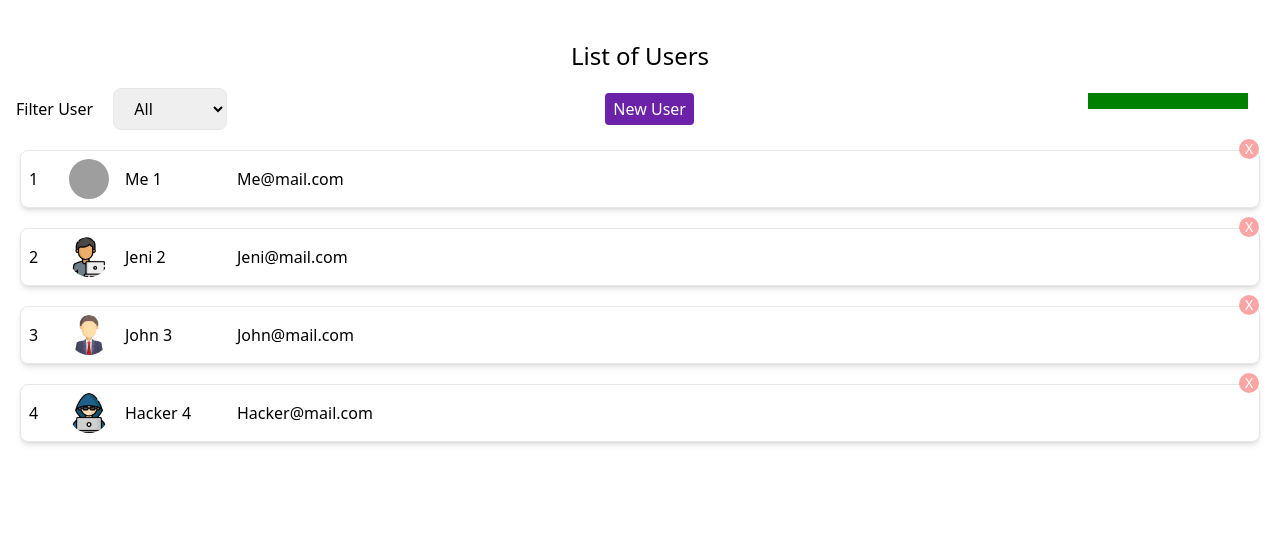
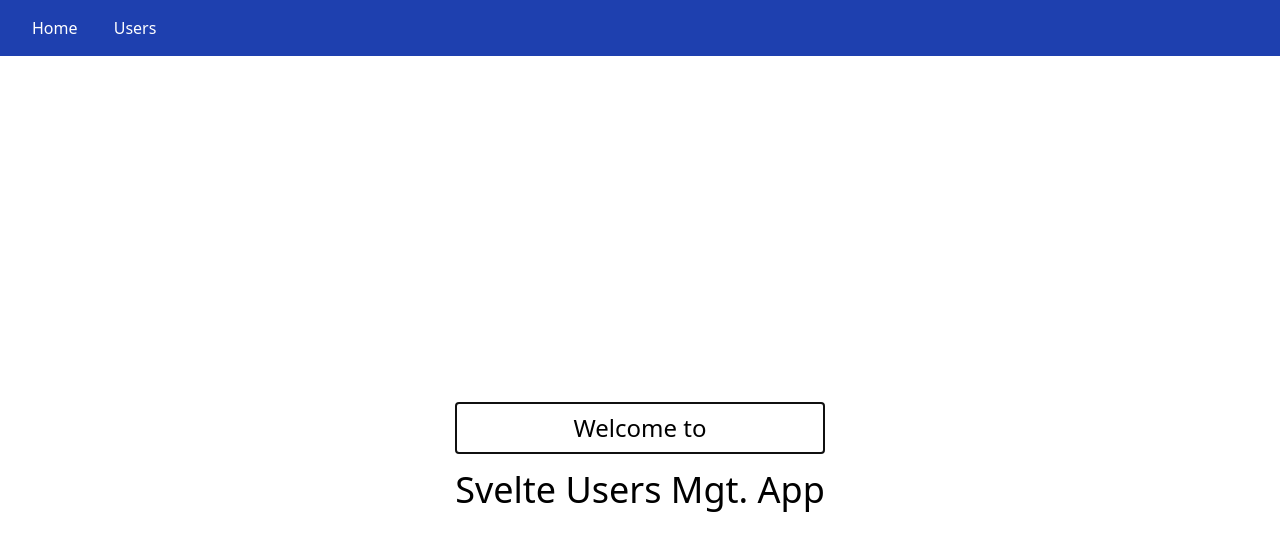
Before and after one commit to olaitan6201/user-mgt-app, a Svelte app: page / in a window 1280 px wide. Shown: the top 550 px of the page. Built offline with nearby package versions, Linux system fonts and the light colour scheme; grey boxes are pictures that could not be loaded.

Commit message:
added Routing to App component

```diff
--- a/src/App.svelte
+++ b/src/App.svelte
@@ -1,9 +1,27 @@
 <script>
-import Users from "./lib/Users.svelte";
+import { Router, Route, Link } from "svelte-navigator";
+import HomePage from "./pages/HomePage.svelte";
+import UsersPage from "./pages/UsersPage.svelte";
 </script>
 
 <main>
-  <Users />
+
+  <Router>
+    <nav class="p-4 bg-blue-800 text-white">
+      <Link class="mx-4 cursor-pointer hover:underline" to="/">Home</Link>
+      <Link class="mx-4 cursor-pointer hover:underline" to="/users">Users</Link>
+    </nav>
+
+    <div>
+      <Route path="/">
+        <HomePage />
+      </Route>
+      <Route path="/users">
+        <UsersPage />
+      </Route>
+    </div>
+  </Router>
+
 </main>
 
 <style>
```
